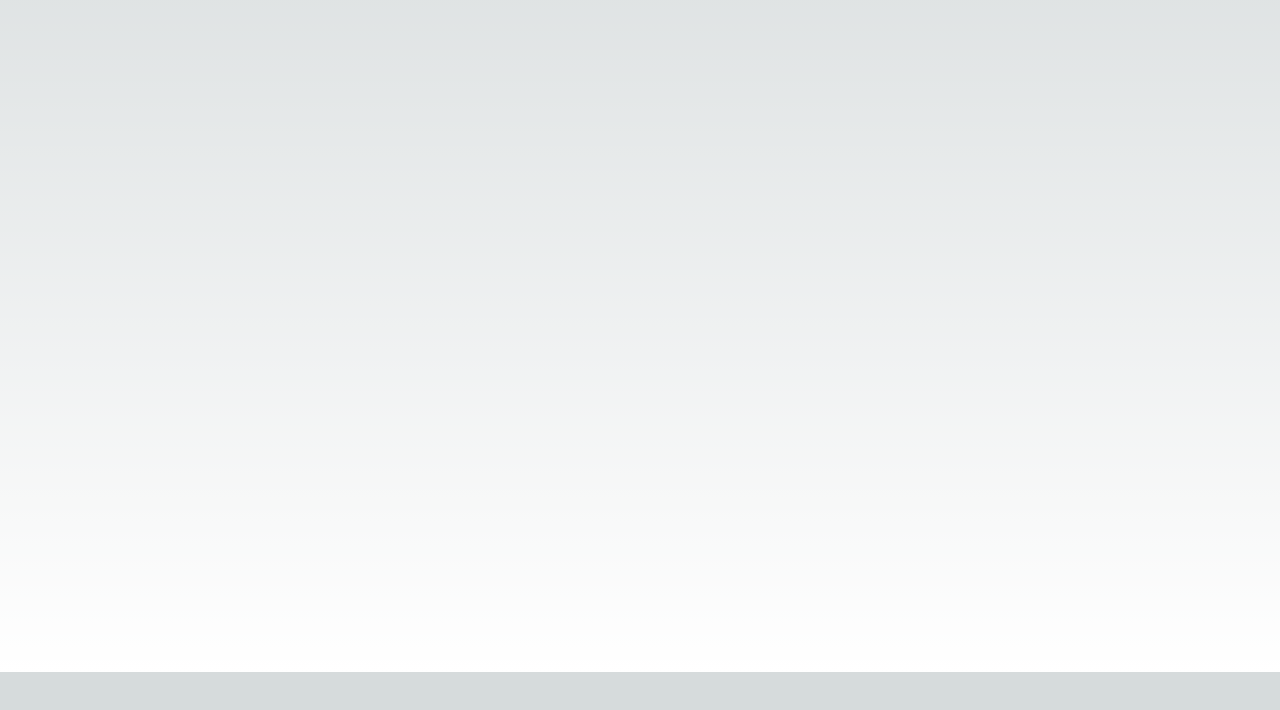
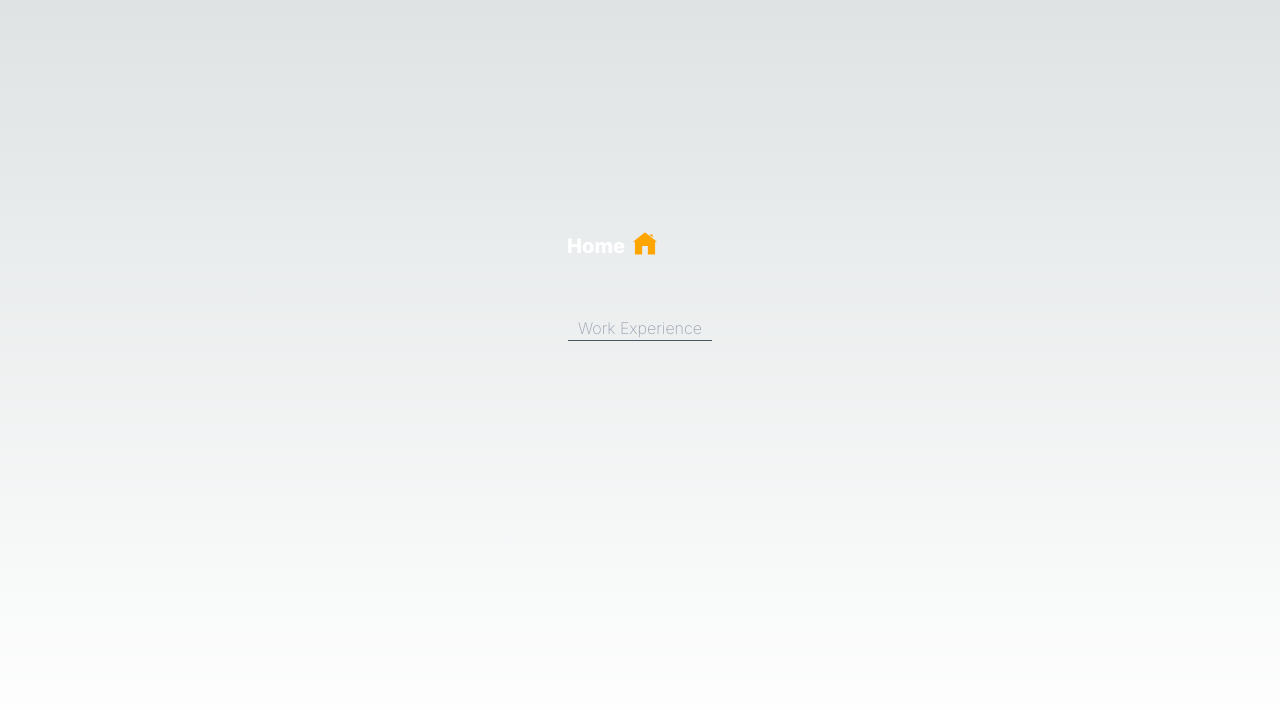
Before and after one commit to VandanSonani/vandan-portfolio, a Next.js app: page /About in a window 1280 px wide. Shown: the part 208-918 px from the top of the page. Before the commit the page ends 880 px from the top, so only its background shows below. Built offline with nearby package versions, Linux system fonts and the light colour scheme.

Commit message:
Profile Picture Fix
Image wasn't loading, fixed.

```diff
--- a/src/app/About/page.jsx
+++ b/src/app/About/page.jsx
@@ -6,6 +6,12 @@ const Projects = () => {
     <main className="grid justify-items-center py-96 w-full dark:bg-neutral-900">
       <Nav />
 
+      <p className = "font-extralight text-gray-400 duaration-400 ">
+        Work Experience
+      </p>
+
+      <hr className="w-36  border-t border-gray-600 pb-3" />
+
 
 
     </main>
--- a/src/app/components/Discord.js
+++ b/src/app/components/Discord.js
@@ -100,7 +100,7 @@ const Discord = () => {
 
     return (
     <div>
-        <img src="https://media.licdn.com/dms/image/D5603AQGdCmjAw2-KZA/profile-displayphoto-shrink_400_400/0/1668381611081?e=1727913600&v=beta&t=JWJnMP6DyHx6e0_MsrPH9kr-3X4O7DxwYjHzw-Icbo0" className="rounded-full size-24 z-1" alt="image" />
+        <img src="https://media.licdn.com/dms/image/v2/D5603AQGdCmjAw2-KZA/profile-displayphoto-shrink_400_400/profile-displayphoto-shrink_400_400/0/1668381611081?e=1733961600&v=beta&t=8_Y2alElPjIgIp75bJmJrFXti057L5dqS8RYkMLzRTs" className="rounded-full size-24 z-1" alt="image" />
 
         <div className={`absolute bottom-1 left-16 w-7 h-7 rounded-full dark:border-neutral-900 border-4 ${statusColor}`}>
             <div className={`animate-ping absolute inline-flex h-full w-full rounded-full opacity-75 ${statusColor}`}></div>
--- a/src/app/components/Nav.js
+++ b/src/app/components/Nav.js
@@ -11,10 +11,10 @@ const Nav = () => {
             </label>
             <nav aria-label="Header Navigation" className="peer-checked:block hidden pl-2 py-6 sm:block sm:py-0 ">
                 <ul className="flex flex-col gap-y-4 sm:flex-row ">
-                    {/* <li className=""><a className="text-white font-extrabold pr-2 text-xl transition-all east-in-out duration-300 hover:text-orange-400" href="/">Home </a></li>
+                    <li className=""><a className="text-white font-extrabold pr-2 text-xl transition-all east-in-out duration-300 hover:text-orange-400" href="/">Home </a></li>
                     <svg xmlns="http://www.w3.org/2000/svg" x="0px" y="0px" width="20" height="20" viewBox="0 0 50 50" fill="orange" className=" h-6 w-6">
                         <path d="M 25 1.0507812 C 24.7825 1.0507812 24.565859 1.1197656 24.380859 1.2597656 L 1.3808594 19.210938 C 0.95085938 19.550938 0.8709375 20.179141 1.2109375 20.619141 C 1.5509375 21.049141 2.1791406 21.129062 2.6191406 20.789062 L 4 19.710938 L 4 46 C 4 46.55 4.45 47 5 47 L 19 47 L 19 29 L 31 29 L 31 47 L 45 47 C 45.55 47 46 46.55 46 46 L 46 19.710938 L 47.380859 20.789062 C 47.570859 20.929063 47.78 21 48 21 C 48.3 21 48.589063 20.869141 48.789062 20.619141 C 49.129063 20.179141 49.049141 19.550938 48.619141 19.210938 L 25.619141 1.2597656 C 25.434141 1.1197656 25.2175 1.0507812 25 1.0507812 z M 35 5 L 35 6.0507812 L 41 10.730469 L 41 5 L 35 5 z"></path>
-                    </svg> */}
+                    </svg>
                     {/* <li className=""><a className="text-white font-extrabold pl-11 pr-2 text-xl transition-all east-in-out duration-300 hover:text-blue-400" href="/projects">Projects</a></li> <svg className="w-5 h-6 text-gray-800 dark:text-white " aria-hidden="true" xmlns="http://www.w3.org/2000/svg" fill="currentColor" viewBox="0 0 20 20" height="20px" width="20px ">
                         <path fill="#60a5fa" d="M11 17a1 1 0 001.447.894l4-2A1 1 0 0017 15V9.236a1 1 0 00-1.447-.894l-4 2a1 1 0 00-.553.894V17zM15.211 6.276a1 1 0 000-1.788l-4.764-2.382a1 1 0 00-.894 0L4.789 4.488a1 1 0 000 1.788l4.764 2.382a1 1 0 00.894 0l4.764-2.382zM4.447 8.342A1 1 0 003 9.236V15a1 1 0 00.553.894l4 2A1 1 0 009 17v-5.764a1 1 0 00-.553-.894l-4-2z" />
                     </svg> */}
--- a/src/app/components/Spotify.js
+++ b/src/app/components/Spotify.js
@@ -43,7 +43,7 @@ const Spotify = () => {
     <div className="flex w-fit items-center justify-center mt-2 p-4 bg-neutral-600 bg-opacity-25 rounded-md border-[0.1px] border-neutral-600 hover:bg-neutral-900 transition-colors duration-500">
     {songImage ? (
                 <img className="size-32" src={songImage} alt="Currently playing song" />
-            ) : (<div></div>)}
+            ):(<div></div>)}
             <div className = "flex-col pl-5">
             <p className="text-lg  ">{songName}</p>
             <p className="text-lg ">{artistName}</p>
--- a/src/app/page.js
+++ b/src/app/page.js
@@ -15,9 +15,11 @@ export default function Home() {
 
     <main className="grid justify-items-center w-full dark:bg-neutral-900">
       <head>
-        <title>Vandan's Website</title>
-        <link type="image/x-icon" href="favicon.ico" />
-      </head>
+        <title>Vandan's Website
+
+        </title>
+
+        </head>
       <div className="mb-2 ">
         <Nav />
         <HomeBody />
--- a/src/app/projects/page.jsx
+++ b/src/app/projects/page.jsx
@@ -29,6 +29,8 @@ const Projects = () => {
           Digital Portfolio: Created using Javascript, tailwind css.
         </div>
       </div>
+
+
     </main>
   );
 };
```
Also changed, not shown: src/app/components/HomeBody.js (+5 -3 lines).
